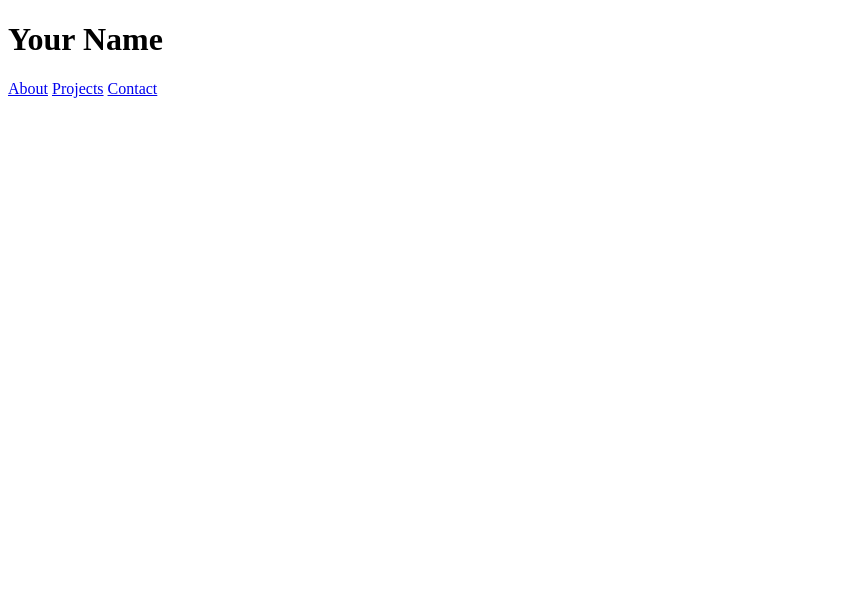
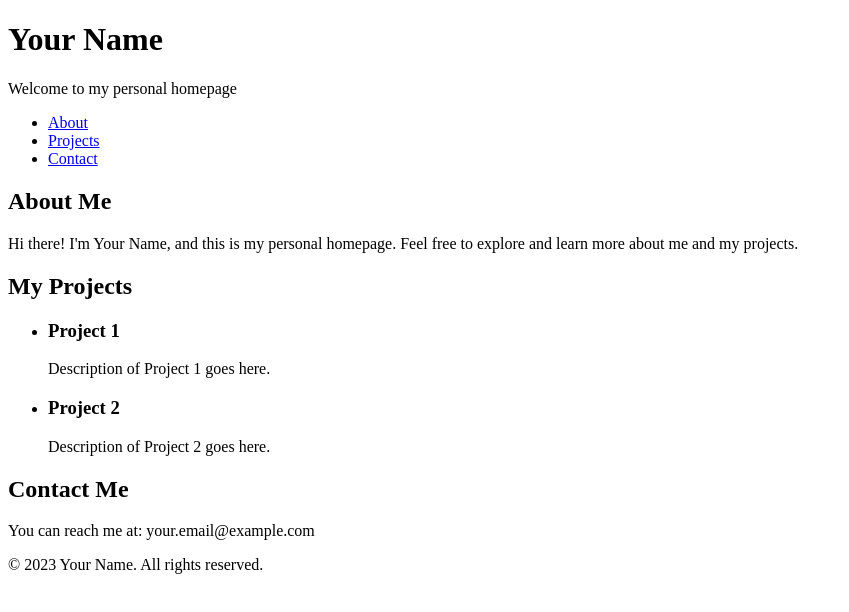
Before and after one commit to Pdlbhuwan/Pdlbhuwan.github.io, a plain HTML site: page index.html in a window 1280 px wide. Shown: the whole page, without its empty margins (0-849 px from the left). Drawn offline with Linux system fonts and the light colour scheme.

Commit message:
Update index.html

```diff
--- a/index.html
+++ b/index.html
@@ -1,28 +1,68 @@
 <!DOCTYPE html>
 <html>
 <head>
-    <title>Your Name - Personal Website</title>
+    <title>Your Name - Personal Homepage</title>
+    <!-- Add any CSS file or styles here -->
+    <link rel="stylesheet" href="styles.css">
 </head>
 <body>
+    <!-- Header section -->
     <header>
         <h1>Your Name</h1>
-        <nav>
-            <a href="#about">About</a>
-            <a href="#projects">Projects</a>
-            <a href="#contact">Contact</a>
-        </nav>
+        <p>Welcome to my personal homepage</p>
     </header>
 
+    <!-- Navigation section -->
+    <nav>
+        <ul>
+            <li><a href="#about">About</a></li>
+            <li><a href="#projects">Projects</a></li>
+            <li><a href="#contact">Contact</a></li>
+        </ul>
+    </nav>
+
+    <!-- About section -->
     <section id="about">
-        <!-- Your introduction and information about yourself go here -->
+        <h2>About Me</h2>
+        <p>
+            Hi there! I'm Your Name, and this is my personal homepage.
+            Feel free to explore and learn more about me and my projects.
+        </p>
+        <!-- Add more details about yourself here -->
     </section>
 
+    <!-- Projects section -->
     <section id="projects">
-        <!-- Showcase your projects and works here -->
+        <h2>My Projects</h2>
+        <ul>
+            <li>
+                <h3>Project 1</h3>
+                <p>
+                    Description of Project 1 goes here.
+                </p>
+            </li>
+            <li>
+                <h3>Project 2</h3>
+                <p>
+                    Description of Project 2 goes here.
+                </p>
+            </li>
+            <!-- Add more projects here -->
+        </ul>
     </section>
 
+    <!-- Contact section -->
     <section id="contact">
-        <!-- Contact information or a contact form can go here -->
+        <h2>Contact Me</h2>
+        <p>
+            You can reach me at: your.email@example.com
+        </p>
+        <!-- You can add a contact form or any other contact details here -->
     </section>
+
+    <!-- Footer section -->
+    <footer>
+        <p>&copy; 2023 Your Name. All rights reserved.</p>
+    </footer>
 </body>
 </html>
```
